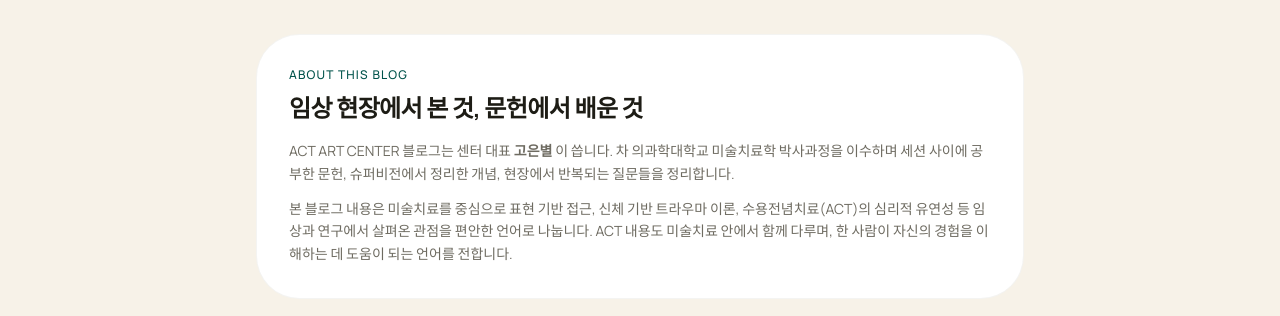
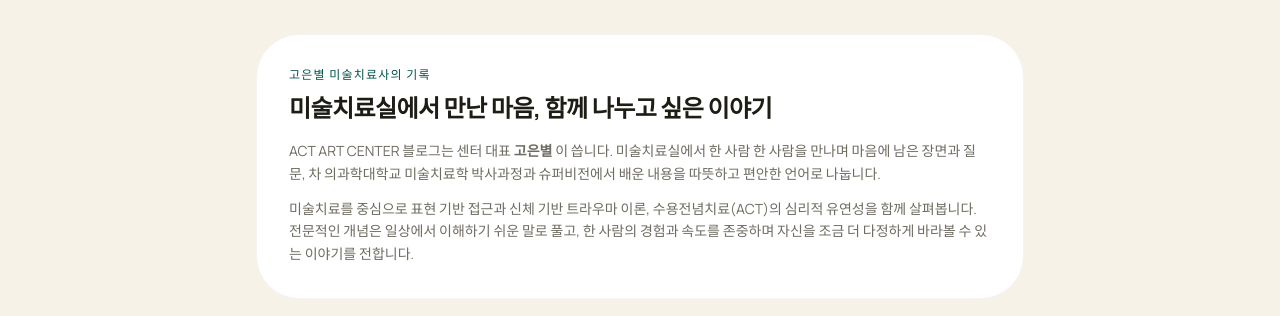
Before and after one commit to act-art-center/actartcenter.com, a Next.js app: page /blog in a window 1280 px wide. Shown: the part 594-910 px from the top of the page. Built offline with nearby package versions, Linux system fonts and the light colour scheme.

Commit message:
refine blog introduction tone

```diff
--- a/src/app/blog/page.tsx
+++ b/src/app/blog/page.tsx
@@ -69,23 +69,24 @@ export default function BlogPage() {
             className="relative z-10 mb-10 max-w-3xl mx-auto bg-white rounded-2xl p-6 lg:p-8"
             style={{ border: "1px solid rgba(196, 191, 183, 0.18)" }}
           >
-            <p className="text-primary-500 text-xs font-medium tracking-widest uppercase">
-              About this Blog
+            <p className="text-primary-500 text-xs font-medium tracking-widest">
+              고은별 미술치료사의 기록
             </p>
             <h2 className="mt-2 text-night text-xl lg:text-2xl font-bold tracking-tight leading-snug">
-              임상 현장에서 본 것, 문헌에서 배운 것
+              미술치료실에서 만난 마음, 함께 나누고 싶은 이야기
             </h2>
             <div className="mt-4 space-y-3 text-charcoal/80 text-sm leading-relaxed">
               <p>
                 ACT ART CENTER 블로그는 센터 대표 <strong>고은별</strong> 이 씁니다.
-                차 의과학대학교 미술치료학 박사과정을 이수하며 세션 사이에
-                공부한 문헌, 슈퍼비전에서 정리한 개념, 현장에서 반복되는 질문들을 정리합니다.
+                미술치료실에서 한 사람 한 사람을 만나며 마음에 남은 장면과 질문,
+                차 의과학대학교 미술치료학 박사과정과 슈퍼비전에서 배운 내용을
+                따뜻하고 편안한 언어로 나눕니다.
               </p>
               <p>
-                본 블로그 내용은 미술치료를 중심으로 표현 기반 접근, 신체 기반 트라우마 이론,
-                수용전념치료(ACT)의 심리적 유연성 등 임상과 연구에서 살펴온 관점을
-                편안한 언어로 나눕니다. ACT 내용도 미술치료 안에서 함께 다루며,
-                한 사람이 자신의 경험을 이해하는 데 도움이 되는 언어를 전합니다.
+                미술치료를 중심으로 표현 기반 접근과 신체 기반 트라우마 이론,
+                수용전념치료(ACT)의 심리적 유연성을 함께 살펴봅니다.
+                전문적인 개념은 일상에서 이해하기 쉬운 말로 풀고,
+                한 사람의 경험과 속도를 존중하며 자신을 조금 더 다정하게 바라볼 수 있는 이야기를 전합니다.
               </p>
             </div>
           </div>
```
